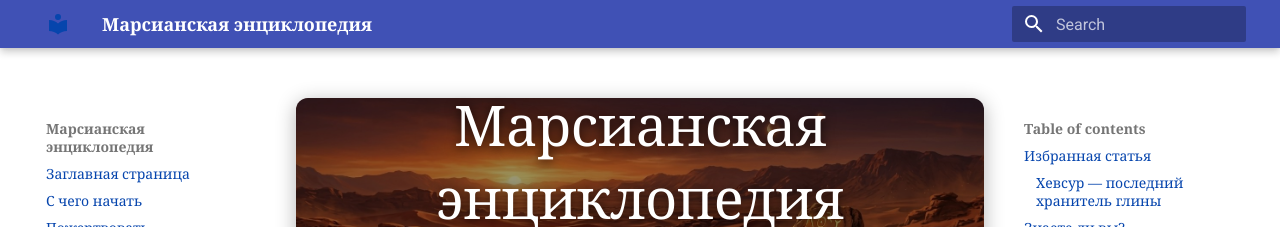
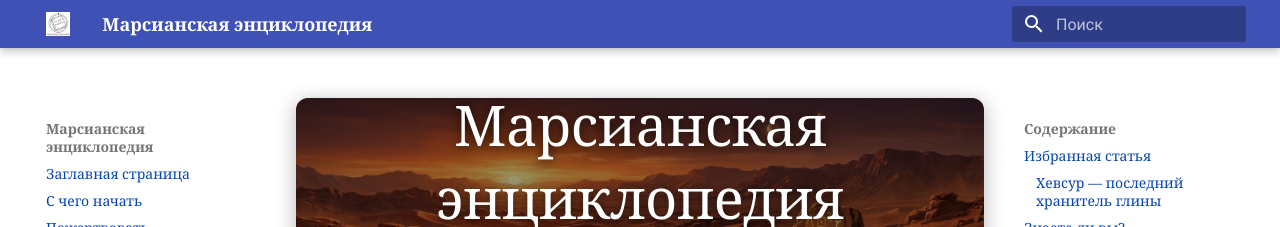
Before and after one commit to ivanhohlov14-bit/mars-encyclopedia, an MkDocs documentation site: the page built from docs/index.md, in a window 1280 px wide. Shown: the top 227 px of the page. Built offline with MkDocs 1.6.1 and Material for MkDocs 9.7.7, drawn with Linux system fonts in a browser that asks for light colours.

Commit message:
Update mkdocs.yml

```diff
--- a/mkdocs.yml
+++ b/mkdocs.yml
@@ -3,14 +3,10 @@ site_url: https://mars-wiki.ru/
 site_favicon: assets/favicon.png
 
 theme:
-  name: readthedocs
+  name: material
   language: ru
   logo: assets/logo.png
-  toc: true
-  sticky_navigation: true
-
-theme:
-  name: material
+  favicon: assets/favicon.png
   features:
     - content.tabs.link
     - navigation.sections
@@ -19,23 +15,22 @@ theme:
     - navigation.expand
     - search.share
 
-extra_head:
-  - <link rel="icon" href="/assets/favicon.png" type="image/png">
-  - <link rel="shortcut icon" href="/assets/favicon.png" type="image/png">
-  - <link rel="apple-touch-icon" href="/assets/favicon.png" type="image/png">
-  - |
-    <!-- Yandex.Metrika counter -->
-    <script type="text/javascript">
-        (function(m,e,t,r,i,k,a){
-            m[i]=m[i]||function(){(m[i].a=m[i].a||[]).push(arguments)};
-            m[i].l=1*new Date();
-            for (var j = 0; j < document.scripts.length; j++) {if (document.scripts[j].src === r) { return; }}
-            k=e.createElement(t),a=e.getElementsByTagName(t)[0],k.async=1,k.src=r,a.parentNode.insertBefore(k,a)
-        })(window, document,'script','https://mc.yandex.ru/metrika/tag.js?id=110849579', 'ym');
-        ym(110849579, 'init', {ssr:true, webvisor:true, clickmap:true, ecommerce:"dataLayer", referrer: document.referrer, url: location.href, accurateTrackBounce:true, trackLinks:true});
-    </script>
-    <noscript><div><img src="https://mc.yandex.ru/watch/110849579" style="position:absolute; left:-9999px;" alt="" /></div></noscript>
-    <!-- /Yandex.Metrika counter -->
+extra_head: |
+  <link rel="icon" href="/assets/favicon.png" type="image/png">
+  <link rel="shortcut icon" href="/assets/favicon.png" type="image/png">
+  <link rel="apple-touch-icon" href="/assets/favicon.png" type="image/png">
+  <!-- Yandex.Metrika counter -->
+  <script type="text/javascript">
+      (function(m,e,t,r,i,k,a){
+          m[i]=m[i]||function(){(m[i].a=m[i].a||[]).push(arguments)};
+          m[i].l=1*new Date();
+          for (var j = 0; j < document.scripts.length; j++) {if (document.scripts[j].src === r) { return; }}
+          k=e.createElement(t),a=e.getElementsByTagName(t)[0],k.async=1,k.src=r,a.parentNode.insertBefore(k,a)
+      })(window, document,'script','https://mc.yandex.ru/metrika/tag.js?id=110849579', 'ym');
+      ym(110849579, 'init', {ssr:true, webvisor:true, clickmap:true, ecommerce:"dataLayer", referrer: document.referrer, url: location.href, accurateTrackBounce:true, trackLinks:true});
+  </script>
+  <noscript><div><img src="https://mc.yandex.ru/watch/110849579" style="position:absolute; left:-9999px;" alt="" /></div></noscript>
+  <!-- /Yandex.Metrika counter -->
 
 plugins:
   - search
@@ -161,7 +156,7 @@ nav:
           - Ксанф (чудовище): mythology/ksanf-monster.md
   - Медиатека:
       - Книги:
-          - «Ацидалийское море»: books/acidalia-sea book.md
+          - «Ацидалийское море»: books/acidalia-sea-book.md
       - Музыка:
           - Конструктор мелодий: music/constructor.md
       - Переводчик: translator.md
```
